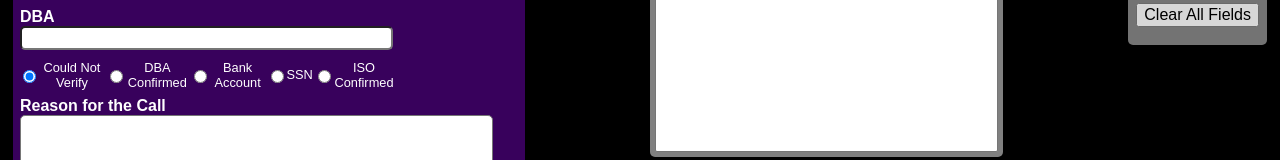
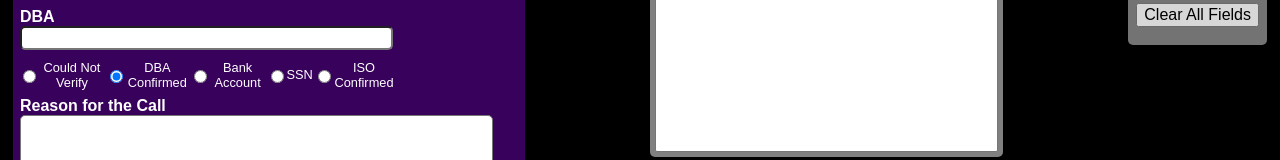
Before and after one commit to codedinsound/React-Global-Payments-Agent-Merchant-Tools, a React (Create React App) app: page / in a window 1280 px wide. Both pictures are taken after a click on the button "Log In". Shown: the part 488-648 px from the top of the page. Built offline with nearby package versions, Linux system fonts and the light colour scheme.

Commit message:
1 file modified

```diff
--- a/Views/MainToolsView.tsx
+++ b/Views/MainToolsView.tsx
@@ -15,7 +15,7 @@ const MainToolsView = (props) => {
   );
 
   // MARK: Radio Buttons State
-  const [selected, setSelected] = useState('Could Not Verify');
+  const [selected, setSelected] = useState('DBA Confirmed');
 
   const submitHandler = (event) => {
     event.preventDefault();
@@ -25,7 +25,7 @@ const MainToolsView = (props) => {
     merchantHistory.push(displayFields);
     updateMerchantHistory([...merchantHistory]);
 
-    setSelected('Could Not Verify');
+    setSelected('DBA Confirmed');
 
     ActiveSessionManager.getActiveSession().userCallHistory = [
       ...merchantHistory,
```
